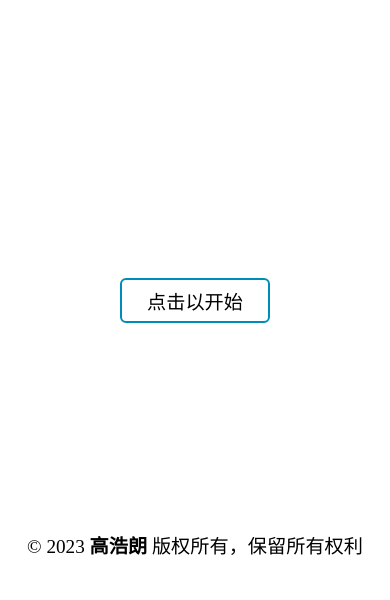
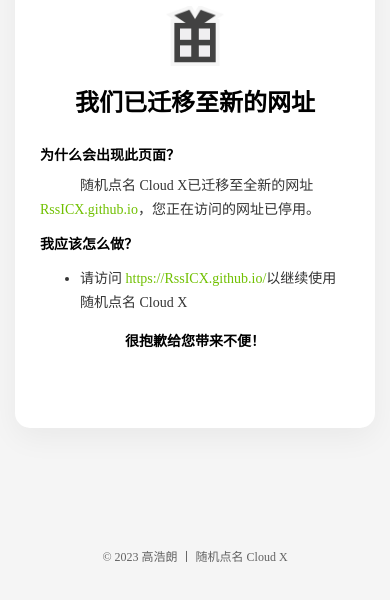
Before and after one commit to Scoreghl/Scoreghl.github.io, a plain HTML site: page RssI/RssI_CX.html in a window 390 px wide. Shown: the part 244-844 px from the top of the page. Drawn offline with Linux system fonts and the light colour scheme; a web font is replaced by a local one.

Commit message:
Add files via upload

```diff
--- a/RssI/RssI_CX.html
+++ b/RssI/RssI_CX.html
@@ -1,46 +1,189 @@
 <!DOCTYPE html>
-<html lang="zh-cn">
+<html lang="zh-CN">
 	<head>
-    <meta charset="UTF-8">
-    <meta http-equiv="X-UA-Compatible" content="IE=edge">
-    <meta name="viewport" content="width=device-width, initial-scale=1, maximum-scale=1, user-scalable=no">
+		<meta charset="utf-8">
+		<meta name="renderer" content="webkit">
+		<meta name="robots" content="noindex">
+		<meta name="viewport" content="width=device-width, initial-scale=1.0">
 		<title>随机点名 Cloud X</title>
-    <link rel="stylesheet" href="./CSS/main.d.l.css">
-    <link rel="icon" href="./CSS/small.ico">
-    <script>
-        var random,aup,aup1,aup2;
-        function randomNum(minNum,maxNum){
-            switch(arguments.length){
-                case 1:
-                    return parseInt(Math.random()*minNum+1,10);
-                break;
-                case 2:
-                    return parseInt(Math.random()*(maxNum-minNum+1)+minNum,10);
-                break;
-                    default:
-                        return 0;
-                    break;
+		<link rel="canonical" href="https://limestart.cn/">
+		<link rel="shortcut icon" href="https://limestart-assets.retiehe.com/Lime_Logo.png">
+		<style>
+            @font-face {
+                font-family: "PingFangSC-Light";
+                src: url("./Font-Faiml/PingFangSC4.otf") format('truetype');
+            }
+			* {
+				box-sizing: border-box;
+                font-family: "PingFangSC-Light";
+			}
+			html {
+				height: 100%;
+			}
+			body {
+				display: flex;
+				align-items: center;
+				justify-content: center;
+				height: 100%;
+				max-width: 100%;
+				overflow: hidden;
+				margin: 0;
+				font-family: "PingFang SC", "Microsoft Yahei", "Helvetica Neue", Helvetica, "Segoe UI", Arial, sans-serif;
+				background-color: #F5F5F5;
+				cursor: default;
+				-webkit-tap-highlight-color: transparent;
+				-webkit-user-select: none;
+				user-select: none;
+			}
+			a {
+				color: inherit;
+				text-decoration: none;
+				transition: .25s;
+			}
+			a:active {
+				filter: brightness(.8) !important;
+			}
+			main {
+				display: flex;
+				flex-direction: column;
+				justify-content: center;
+				width: 650px;
+				height: 500px;
+				padding: 50px;
+				text-align: center;
+				background-color: white;
+				border-radius: 15px;
+				box-shadow: rgba(0,0,0,.05) 0 10px 30px;
+				overflow: hidden;
+			}
+			main a {
+				color: #70C000;
+			}
+			main a:hover {
+				filter: brightness(1.1);
+			}
+			.logoContainer {
+				flex-shrink: 0;
+				margin: 0 auto;
+				width: 60px;
+				height: 60px;
+				background-size: contain;
+				background-image: url("./CSS/small.ico");
+			}
+			.selectable {
+				cursor: auto;
+				-webkit-tap-highlight-color: initial;
+				-webkit-user-select: text;
+				user-select: text;
+			}
+			.contentContainer {
+				text-align: left;
+				overflow-y: auto;
+			}
+			h2 {
+				margin: 10px 0 0 0;
+				font-size: 14px;
+			}
+			.center {
+				text-align: center !important;
+			}
+			.content {
+				color: rgba(0,0,0,.8);
+				font-size: 14px;
+				line-height: 1.75;
+				margin: 10px 0;
+			}
+			.indent {
+				text-indent: 40px;
+			}
+			footer {
+				position: fixed;
+				bottom: 35px;
+				text-align: center;
+				font-size: 12px;
+				color: rgba(0,0,0,.6);
+			}
+			footer a:hover {
+				color: #70C000;
+			}
+			::-webkit-scrollbar {
+				width: 5px;
+			}
+			::-webkit-scrollbar-thumb {
+				background-color: rgba(0,0,0,.1);
+				border-radius: 3px;
+			}
+			::-webkit-scrollbar-thumb:hover {
+				background-color: rgba(0,0,0,.2);
+			}
+			::-webkit-scrollbar-thumb:active {
+				background-color: #70C000;
+			}
+			@media screen and (max-width: 700px) {
+				main {
+					width: calc(100% - 60px);
 				}
 			}
-        function for_()
-        {
-            random= randomNum(1,60);
-            if (random>=1&&random<10) {
-                aup="请学号为"+' '+random+'\u0020'+"号的同学起立";
+			@media screen and (max-width: 550px) {
+				h1 {
+					font-size: 24px;
 				}
-            else if (random>=10&&random<100) {
-                aup="请学号为"+'\u0020'+random+'\u0020'+"号的同学起立";
+				main {
+					padding-left: 35px;
+					padding-right: 35px;
 				}
-            document.getElementById("0").innerHTML = aup;
-            // document.getElementById("0").innerText = "aup=请学号为+'\u0020'+random+'\u0020'+号的同学起立;  \n document.getElementById(0).innerHTML = aup;";
+			}
+			@media screen and (max-width: 450px) {
+				main {
+					width: calc(100% - 30px);
+					padding-left: 25px;
+					padding-right: 25px;
+				}
+			}
+			@media screen and (max-height: 680px) {
+				footer {
+					bottom: 20px;
+				}
+				main {
+					height: calc(100% - 120px);
+				}
+			}
+		</style>
+	</head>
+	<body>
+		<main>
+			<div class="logoContainer"></div>
+			<h1>我们已迁移至新的网址</h1>
+			<div class="contentContainer selectable">
+				<h2>为什么会出现此页面？</h2>
+				<div class="content indent">随机点名 Cloud X已迁移至全新的网址 <code><a href="https://rssicx.github.io/" target="_blank">RssICX.github.io</a></code>，您正在访问的网址已停用。</div>
+				<h2>我应该怎么做？</h2>
+				<div class="content">
+					<ul>
+						<li>请访问 <code><a href="https://rssicx.github.io/" target="_blank">https://RssICX.github.io/</a></code>以继续使用 随机点名 Cloud X</li>
+					</ul>
+				</div>
+				<h2 class="center">很抱歉给您带来不便！</h2>
+			</div>
+		</main>
+		<footer>
+			&copy; 2023 高浩朗 丨 <a href="https://rssicx.github.io/">随机点名 Cloud X</a>
+		</footer>
+		<script>
+			oncontextmenu = function() {
+				return false;
+			};
+			history.replaceState(null, null, "/");
+			if (navigator.serviceWorker) {
+				navigator.serviceWorker.getRegistrations().then(function(registrations) {
+					for (var i = 0; i < registrations.length; i++) {
+						registrations[i].unregister();
+					}
+				});
+			}
+			if (/bot|spider/i.test(navigator.userAgent)) {
+				location.href = "https://rssicx.github.io/";
 			}
 		</script>
-</head>
-<body>
-    <h1><p id="pup1" class="center big" style="height: calc(21vh); font-size: 4rem;">随机点名 Cloud X</p></h1>
-    <!-- <div id="0" style=""></div> -->
-    <p id="0" class="pc" style="font-size: 3rem; height: calc(20vh)" ><strong></strong></p>
-    <button style="display:block;margin:0 auto; width:150px; height:45px; font-size: larger;" class="btn1 btn" onclick="for_()" id="button">点击以开始</button>
-    <p  class="footer center" style="font-size: larger; ">© 2023 <strong >高浩朗</strong> 版权所有，保留所有权利</p>
 	</body>
 </html>
```
Lines whose indentation alone changed are shown as unchanged.
